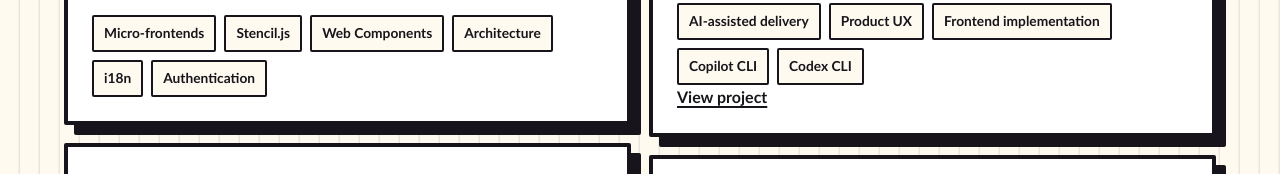
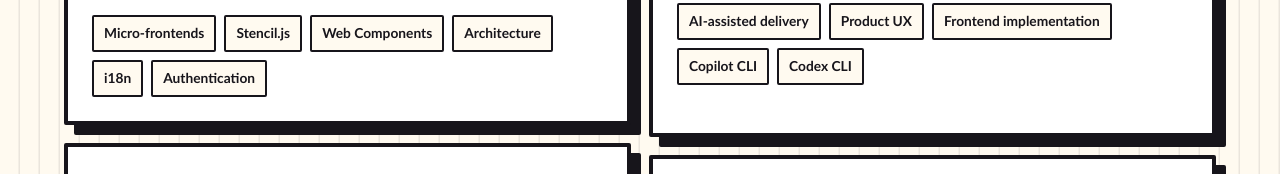
Before and after one commit to JeanOsorio/JeanOsorio.github.io, an Astro site: page / in a window 1280 px wide. Shown: the part 9825-9999 px from the top of the page. Built offline with nearby package versions, Linux system fonts and the light colour scheme; Astro itself is replaced by a stand-in of ours.

Commit message:
chore: remove link

```diff
--- a/src/pages/index.astro
+++ b/src/pages/index.astro
@@ -168,8 +168,7 @@
       "Built product increments with AI-assisted workflows using Copilot CLI, Codex CLI and Google Gravity-style exploration to move faster from planning to implementation.",
     impact:
       "Reduced iteration time and improved clarity around user flows, interface states and implementation tasks.",
-    technologies: ["AI-assisted delivery", "Product UX", "Frontend implementation", "Copilot CLI", "Codex CLI"],
-    href: "https://centroalba.es"
+    technologies: ["AI-assisted delivery", "Product UX", "Frontend implementation", "Copilot CLI", "Codex CLI"]
   },
   {
     type: "SEO healthcare website",
```
